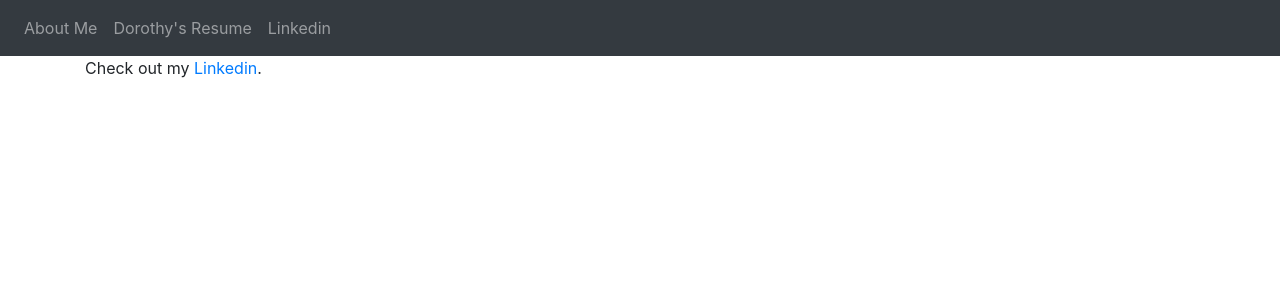
After one commit to Dorothyhung/FlaskWebApp, a Flask app: page /linkedn in a window 1280 px wide. The commit adds this page. Shown: the top 300 px of the page. Run offline with Flask 2, Linux system fonts and the light colour scheme; some libraries are stand-ins or nearby versions.

Commit message:
add linkedin

```diff
--- a/website/__init__.py
+++ b/website/__init__.py
@@ -6,9 +6,11 @@ def create_app():
 
     from .views import views
     from .resume import resume
+    from .linkedn import linkedn
 
     app.register_blueprint(views, url_prefix='/')
     app.register_blueprint(resume, url_prefix='/')
+    app.register_blueprint(linkedn, url_prefix='/')
 
 
     return app
--- /dev/null
+++ b/website/linkedn.py
@@ -0,0 +1,7 @@
+from flask import Blueprint, render_template
+
+linkedn = Blueprint('linkedn', __name__)
+
+@linkedn.route('/linkedn')
+def linklink():
+    return render_template("linkedn.html")
--- a/website/templates/base.html
+++ b/website/templates/base.html
@@ -29,8 +29,9 @@
           </button>
             <div class="collapse navbar-collapse" id="navbar">
               <div class="navbar-nav">
-                <a class="nav-item nav-link" id="home" href="/">About Dorothy</a>
+                <a class="nav-item nav-link" id="home" href="/">About Me</a>
                 <a class="nav-item nav-link" id="logout" href="/resume">Dorothy's Resume</a>
+                <a class="nav-item nav-link" id="logout" href="/linkedn">Linkedin</a>
 
               </div>
             </div>
--- /dev/null
+++ b/website/templates/linkedn.html
@@ -0,0 +1,10 @@
+{% extends "base.html" %}
+{% block title %} Dorothy Hung's Linkedn {% endblock %}
+
+{% block content %}
+
+<p>Check out my <a href="https://www.linkedin.com/in/dorothyhung1" target="_blank" rel="noopener noreferrer">Linkedin</a>.</p>
+
+
+
+{% endblock %}
```
